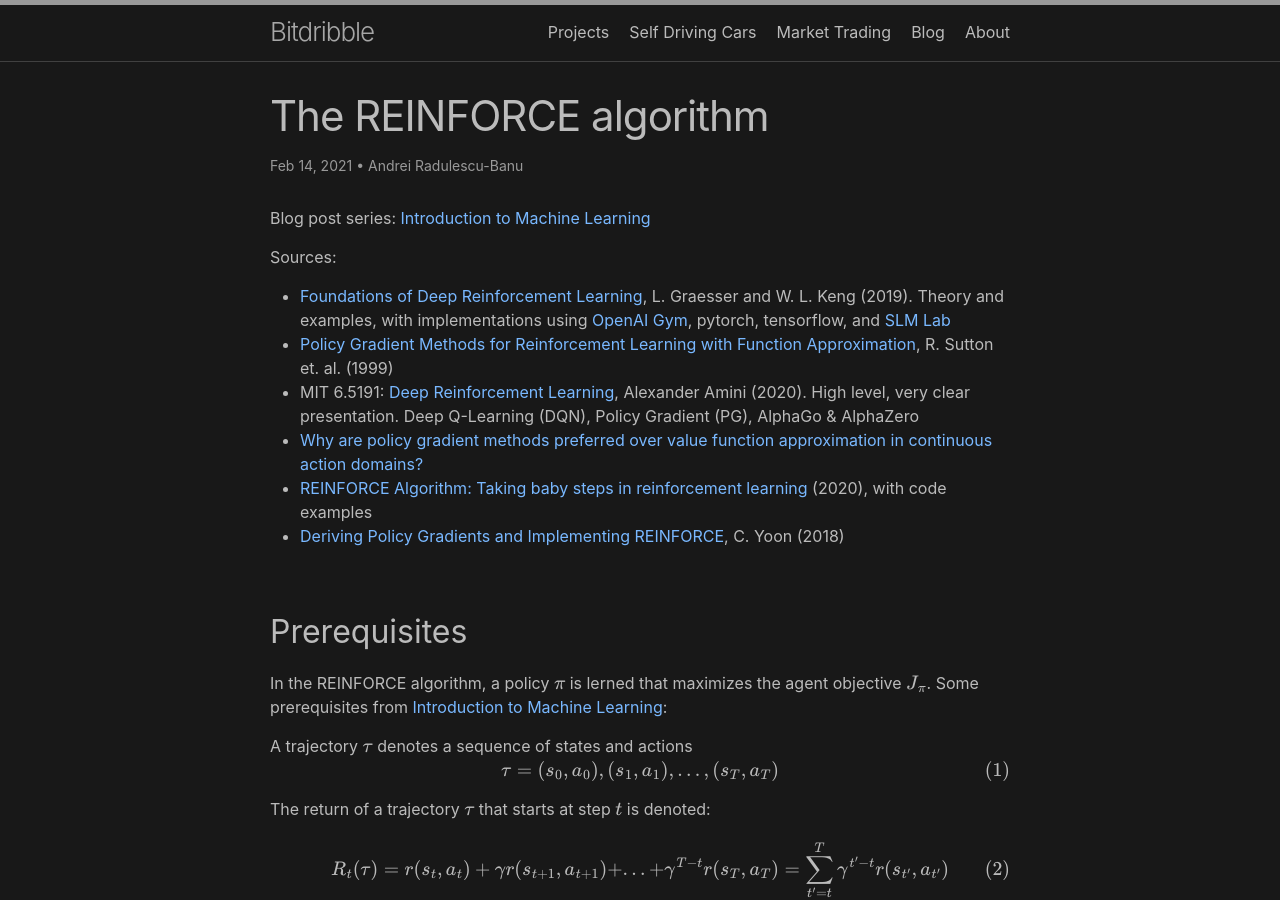
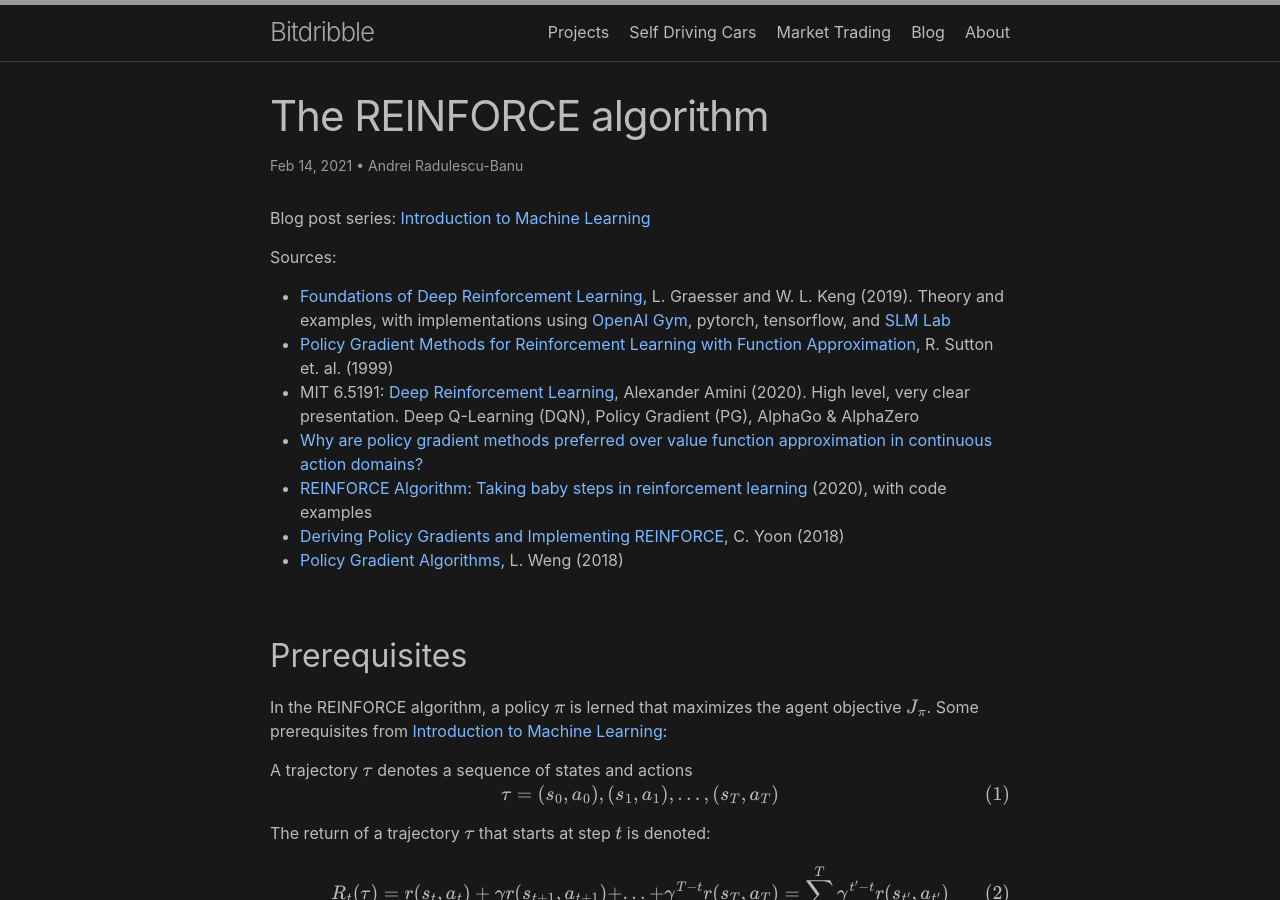
Before and after one commit to analytiq-hub/sigagent.github.io, a Jekyll site: the page built from machine_learning/_posts/2021-02-14-reinforce.md, in a window 1280 px wide and 900 px high. Built offline with Jekyll 4.4.1, drawn with Linux system fonts in a browser that asks for light colours; formulas are drawn with MathJax 3; a script that is not in the unit is left out.

Commit message:
*** empty log message ***

```diff
--- a/machine_learning/_posts/2021-02-14-reinforce.md
+++ b/machine_learning/_posts/2021-02-14-reinforce.md
@@ -15,6 +15,7 @@ Sources:
 * [Why are policy gradient methods preferred over value function approximation in continuous action domains?](https://datascience.stackexchange.com/questions/25209/why-are-policy-gradient-methods-preferred-over-value-function-approximation-in-c/25212#25212)
 * [REINFORCE Algorithm: Taking baby steps in reinforcement learning](https://www.analyticsvidhya.com/blog/2020/11/reinforce-algorithm-taking-baby-steps-in-reinforcement-learning/) (2020), with code examples
 * [Deriving Policy Gradients and Implementing REINFORCE](https://medium.com/@thechrisyoon/deriving-policy-gradients-and-implementing-reinforce-f887949bd63), C. Yoon (2018)
+* [Policy Gradient Algorithms](https://lilianweng.github.io/lil-log/2018/04/08/policy-gradient-algorithms.html), L. Weng (2018)
 
 ## Prerequisites
 
```
